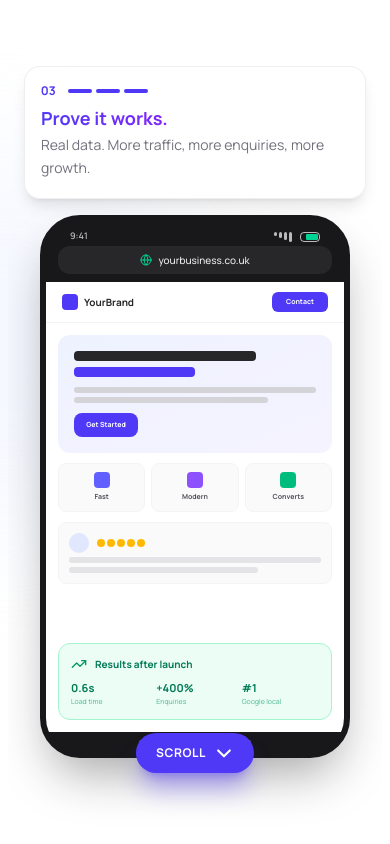
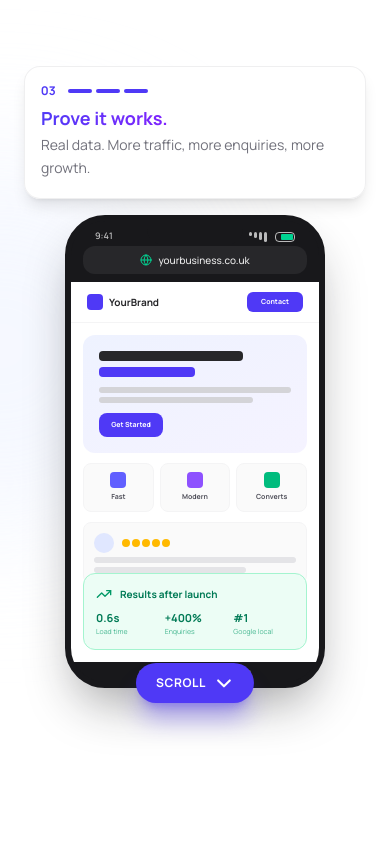
Before and after one commit to finnjefferis/jss, a Next.js app: page / in a window 390 px wide. Shown: the part 2110-2954 px from the top of the page. Built offline with nearby package versions, Linux system fonts and the light colour scheme.

Commit message:
Update WebsiteTransformSimulator.tsx

```diff
--- a/src/app/components/WebsiteTransformSimulator.tsx
+++ b/src/app/components/WebsiteTransformSimulator.tsx
@@ -39,7 +39,7 @@ export function WebsiteTransformSimulator({ stage, children }: { stage: Stage; c
   const isReport = animProgress >= 75;
 
   return (
-    <div className="relative mx-auto w-[310px] lg:w-auto lg:max-w-[17rem]">
+    <div className="relative mx-auto w-[260px] lg:w-auto lg:max-w-[17rem]">
       {/* Phone Frame */}
       <div className="relative overflow-hidden rounded-[2.5rem] border-[6px] border-zinc-900 dark:border-zinc-700 bg-zinc-900 dark:bg-zinc-800 shadow-2xl shadow-zinc-900/40 dark:shadow-black/50">
 
@@ -76,7 +76,7 @@ export function WebsiteTransformSimulator({ stage, children }: { stage: Stage; c
         </div>
 
         {/* Screen Content */}
-        <div className="relative bg-white dark:bg-zinc-900 h-[450px] max-h-[calc(100dvh-250px)] lg:h-[420px] lg:max-h-none overflow-hidden">
+        <div className="relative bg-white dark:bg-zinc-900 h-[380px] max-h-[calc(100dvh-280px)] lg:h-[420px] lg:max-h-none overflow-hidden">
 
           {/* ====== STAGE 1: NO WEBSITE ====== */}
           <div className={`absolute inset-0 transition-opacity duration-700 ${isGap ? "opacity-100" : "opacity-0 pointer-events-none"}`}>
```
